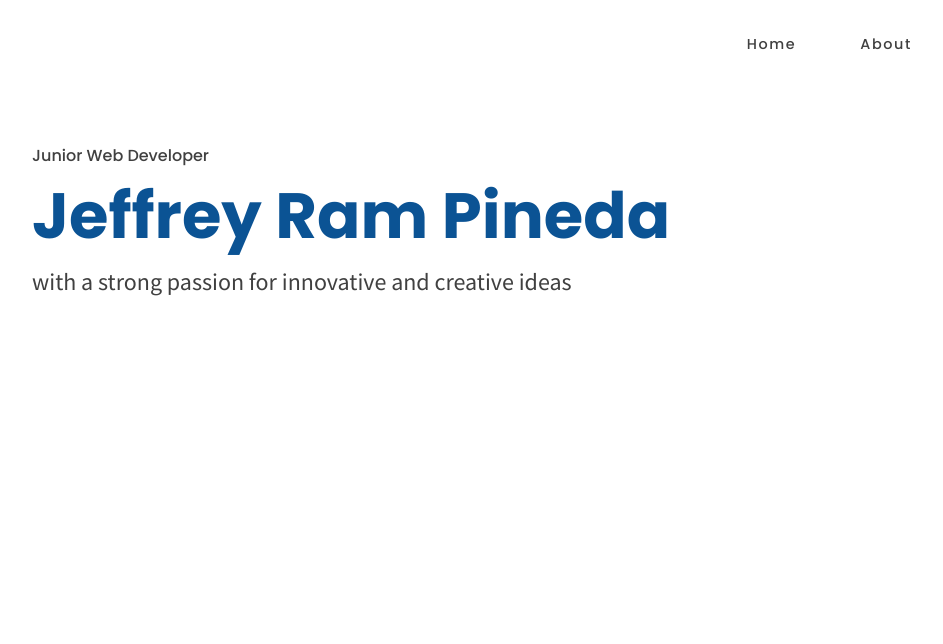
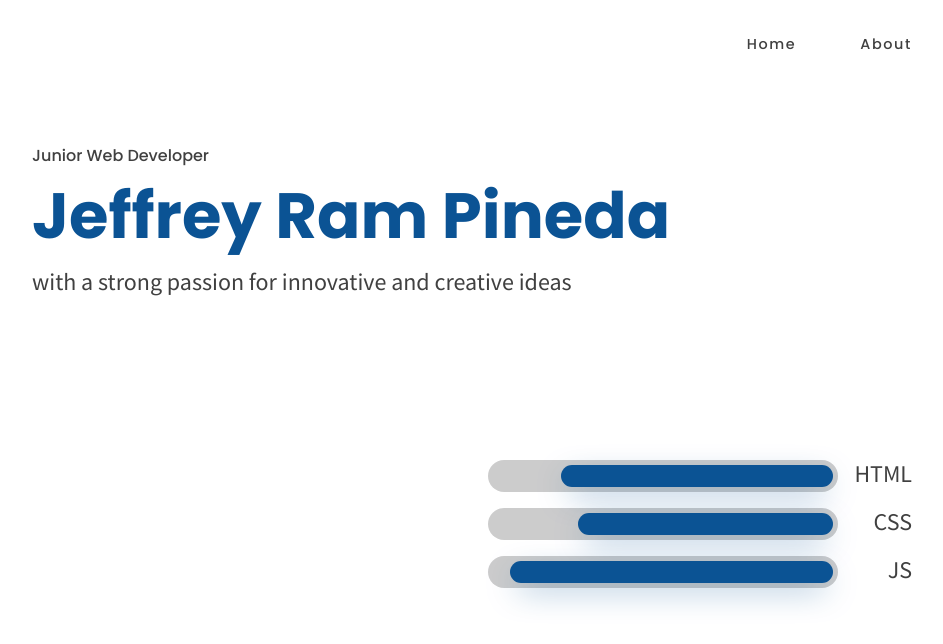
Before and after one commit to jeffreyrampineda/jeffreyrampineda.github.io, a Gatsby site: page / in a window 1280 px wide. Shown: the whole page, without its empty margins (160-1103 px from the left). Built offline with nearby package versions, Linux system fonts and the light colour scheme; Gatsby itself is replaced by a stand-in of ours.

Commit message:
added: skill bars

```diff
--- a/src/components/Intro.js
+++ b/src/components/Intro.js
@@ -7,7 +7,9 @@ const Intro = _ => {
         <h4>Junior Web Developer</h4>
         <h1>Jeffrey Ram Pineda</h1>
       </div>
-      <p className="intro-subtitle">with a strong passion for innovative and creative ideas</p>
+      <p className="intro-subtitle">
+        with a strong passion for innovative and creative ideas
+      </p>
     </div>
   )
 }
--- a/src/components/Layout.js
+++ b/src/components/Layout.js
@@ -20,9 +20,7 @@ const Layout = ({ children }) => {
     <>
       <Navbar siteTitle={data.site.siteMetadata.title} />
       <div className="container">
-        <main className="container-main">
-          {children}
-        </main>
+        <main className="container-main">{children}</main>
       </div>
     </>
   )
--- /dev/null
+++ b/src/components/SkillBars.js
@@ -0,0 +1,30 @@
+import React from "react"
+
+const SkillBars = _ => {
+  return (
+    <div className="content" style={{ float: "right" }}>
+      <ul>
+        <li>
+          <p class="skill-label">HTML</p>
+          <div class="progress">
+            <div class="progress-value" style={{ width: "80%" }}></div>
+          </div>
+        </li>
+        <li>
+          <p class="skill-label">CSS</p>
+          <div class="progress">
+            <div class="progress-value" style={{ width: "75%" }}></div>
+          </div>
+        </li>
+        <li>
+          <p class="skill-label">JS</p>
+          <div class="progress">
+            <div class="progress-value" style={{ width: "95%" }}></div>
+          </div>
+        </li>
+      </ul>
+    </div>
+  )
+}
+
+export default SkillBars
--- a/src/pages/about.js
+++ b/src/pages/about.js
@@ -6,10 +6,7 @@ import About from "../components/About"
 
 const AboutPage = () => (
   <Layout>
-    <SEO
-      title="About"
-      description="About"
-    />
+    <SEO title="About" description="About" />
     <About />
   </Layout>
 )
--- a/src/pages/index.js
+++ b/src/pages/index.js
@@ -3,14 +3,13 @@ import React from "react"
 import Layout from "../components/Layout"
 import SEO from "../components/SEO"
 import Intro from "../components/Intro"
+import SkillBars from "../components/SkillBars"
 
 const IndexPage = () => (
   <Layout>
-    <SEO
-      title="Home"
-      description="Home"
-    />
+    <SEO title="Home" description="Home" />
     <Intro />
+    <SkillBars />
   </Layout>
 )
 
--- /dev/null
+++ b/src/styles/components/_skillbars.scss
@@ -0,0 +1,33 @@
+.progress {
+    background: rgba(0, 0, 0, 0.2);
+    justify-content: flex-end;
+    border-radius: 1rem;
+    align-items: center;
+    padding: 0 5px;
+    display: flex;
+    height: 32px;
+    width: 350px;
+}
+
+.progress-value {
+    box-shadow: 0 10px 32px -8px $primaryColor;
+    border-radius: 1rem;
+    background: $primaryColor;
+    height: 22px;
+    width: 100%;
+}
+
+.skill-label {
+    float: right;
+    margin-left: 16px;
+    line-height: 1.15;
+}
+
+ul {
+    padding: 0;
+    list-style-type: none;
+}
+
+li {
+    margin: 16px;
+}
--- a/src/styles/index.scss
+++ b/src/styles/index.scss
@@ -7,3 +7,4 @@
 @import "components/nav";
 @import "components/intro";
 @import "components/about";
+@import "components/skillbars";
```
Also changed, not shown: src/components/About.js (+5 -2 lines), src/components/Navbar.js (+9 -7 lines).
